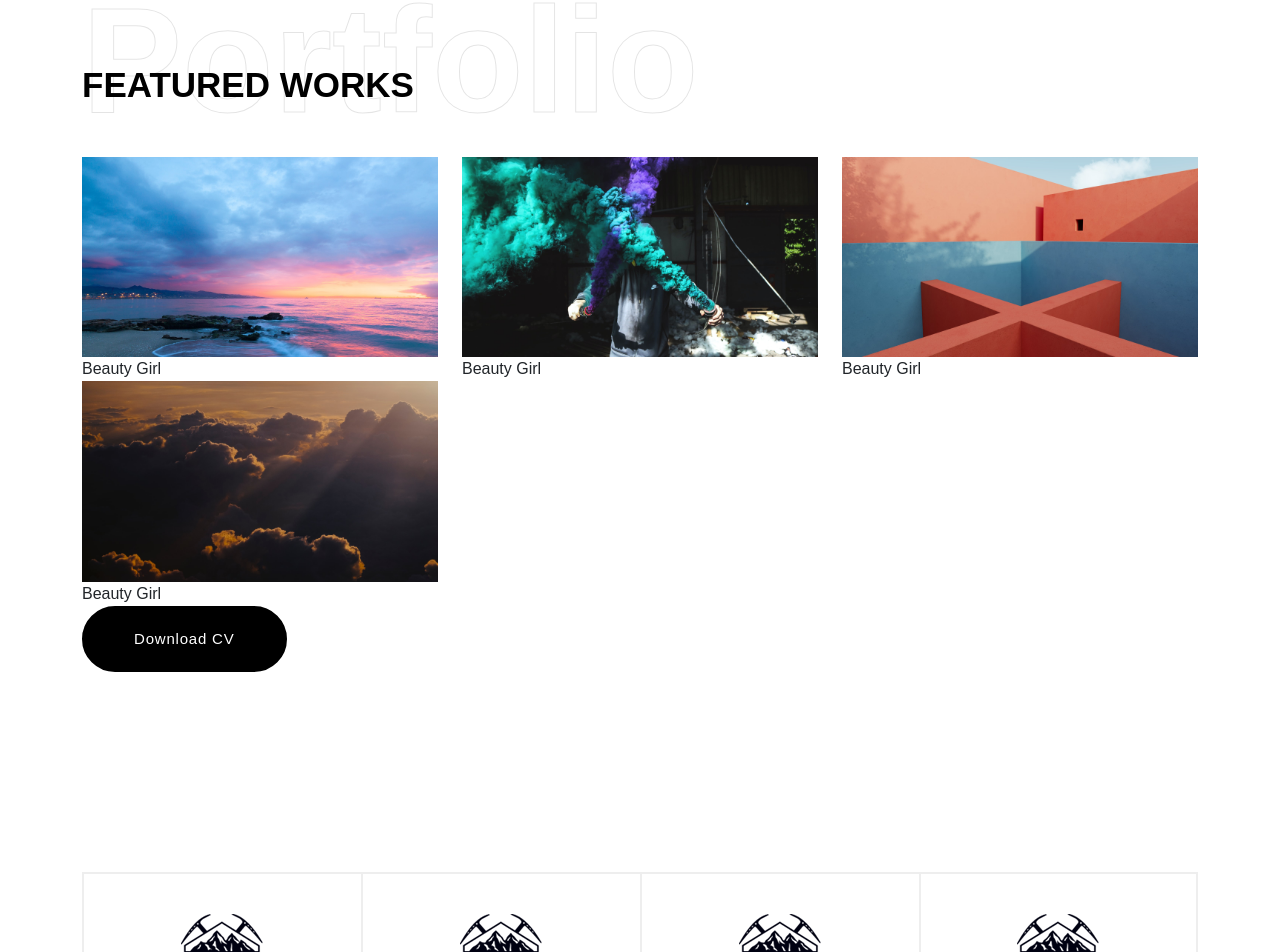
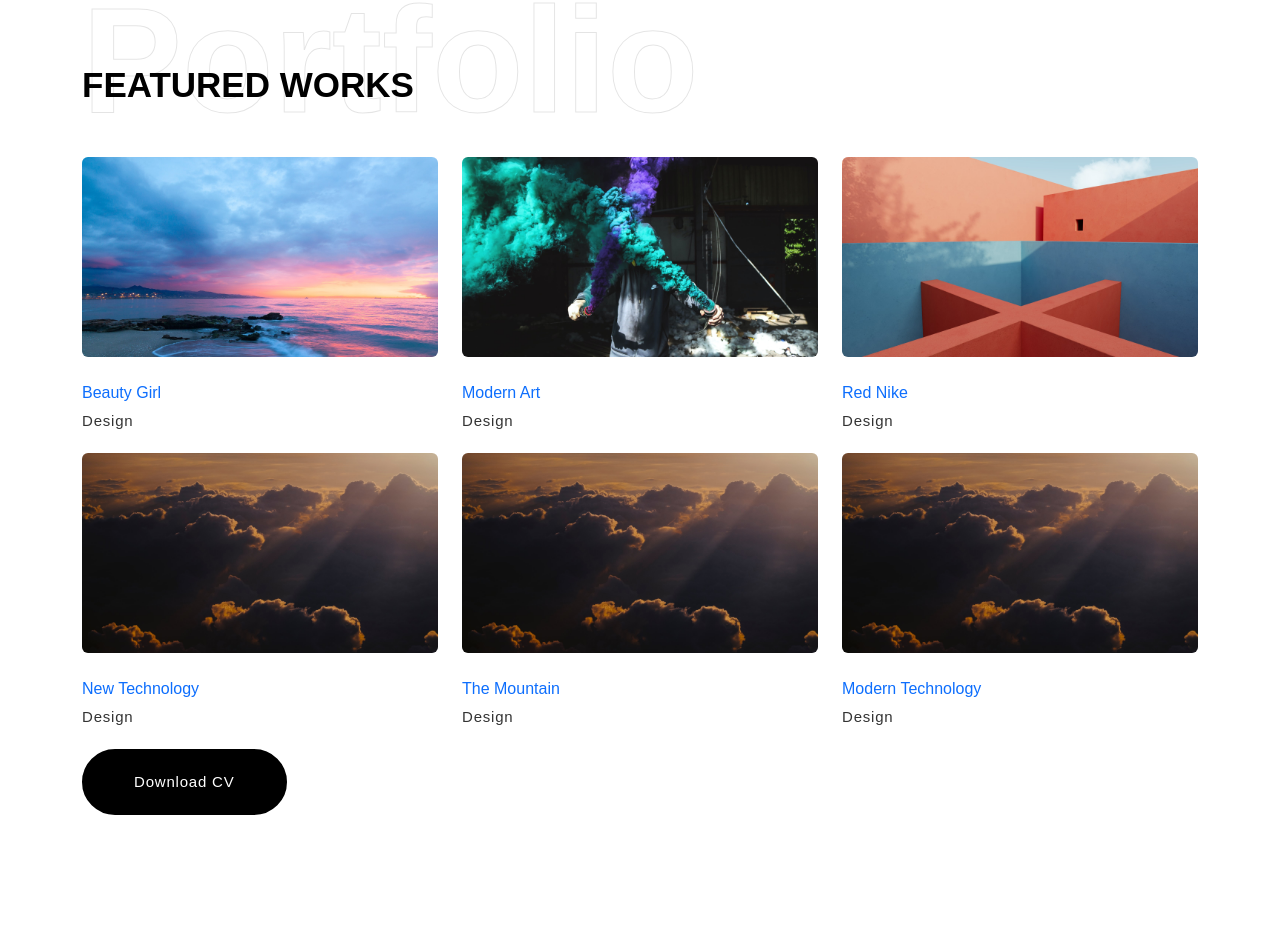
Before and after one commit to emranweb/react-personal-portfolio, a React (Create React App) app: page / in a window 1280 px wide. Shown: the part 2097-3049 px from the top of the page. Built offline with nearby package versions, Linux system fonts and the light colour scheme.

Commit message:
portfolio router

```diff
--- a/src/App.js
+++ b/src/App.js
@@ -27,11 +27,11 @@ const data = [
       info: "Aussies were developed on ranches in the western United States, and were seen as early as the 1800s. These pups are very focused, and need lots of attention, pawsitive reinforcement, and exercise. They can still be found working on the ranch, but also work as guide dogs, therapy dogs, drug detectors, and of course, man’s best friend. People often seek them out for their incredibly strong hunting abilities. They are excellent swimmers, too, so a nice lake or pool is A-OK! However, they do require regular exercise and would fit best with an active family.",
     },
 
-    images: [portfolio_image1],
+    images: [portfolio_image1, portfolio_image2],
   },
   {
     id: 2,
-    title: "Beauty Girl",
+    title: "Modern Art",
     thumb: portfolio_image2,
     details: {
       category: "Design",
@@ -40,11 +40,11 @@ const data = [
       info: "Aussies were developed on ranches in the western United States, and were seen as early as the 1800s. These pups are very focused, and need lots of attention, pawsitive reinforcement, and exercise. They can still be found working on the ranch, but also work as guide dogs, therapy dogs, drug detectors, and of course, man’s best friend. People often seek them out for their incredibly strong hunting abilities. They are excellent swimmers, too, so a nice lake or pool is A-OK! However, they do require regular exercise and would fit best with an active family.",
     },
 
-    images: [portfolio_image2],
+    images: [portfolio_image2, portfolio_image1],
   },
   {
     id: 3,
-    title: "Beauty Girl",
+    title: "Red Nike",
     thumb: portfolio_image3,
     details: {
       category: "Design",
@@ -57,7 +57,33 @@ const data = [
   },
   {
     id: 4,
-    title: "Beauty Girl",
+    title: "New Technology",
+    thumb: portfolio_image4,
+    details: {
+      category: "Design",
+      client: "Abc Cort",
+      imageby: "Abc",
+      info: "Aussies were developed on ranches in the western United States, and were seen as early as the 1800s. These pups are very focused, and need lots of attention, pawsitive reinforcement, and exercise. They can still be found working on the ranch, but also work as guide dogs, therapy dogs, drug detectors, and of course, man’s best friend. People often seek them out for their incredibly strong hunting abilities. They are excellent swimmers, too, so a nice lake or pool is A-OK! However, they do require regular exercise and would fit best with an active family.",
+    },
+
+    images: [portfolio_image4],
+  },
+  {
+    id: 5,
+    title: "The Mountain",
+    thumb: portfolio_image4,
+    details: {
+      category: "Design",
+      client: "Abc Cort",
+      imageby: "Abc",
+      info: "Aussies were developed on ranches in the western United States, and were seen as early as the 1800s. These pups are very focused, and need lots of attention, pawsitive reinforcement, and exercise. They can still be found working on the ranch, but also work as guide dogs, therapy dogs, drug detectors, and of course, man’s best friend. People often seek them out for their incredibly strong hunting abilities. They are excellent swimmers, too, so a nice lake or pool is A-OK! However, they do require regular exercise and would fit best with an active family.",
+    },
+
+    images: [portfolio_image4],
+  },
+  {
+    id: 6,
+    title: "Modern Technology",
     thumb: portfolio_image4,
     details: {
       category: "Design",
@@ -99,19 +125,14 @@ const userReducer = (state, action) => {
 function App() {
   const [portolio, setPortfolio] = useReducer(reducer, data);
   const [user, insertUser] = useReducer(userReducer, users);
-  console.log(user);
 
   return (
     <div className="App">
       <GlobalStyle />
       <Router>
         <Header />
+        <ProtectedRoute path="/admin" exact component={Admin}></ProtectedRoute>
         <Switch>
-          <ProtectedRoute
-            path="/admin"
-            exact
-            component={Admin}
-          ></ProtectedRoute>
           <Route
             path="/signin"
             exact
@@ -126,9 +147,9 @@ function App() {
           <Route
             path="/portfolio/:id"
             exact
-            render={() => (
-              <PortfolioCon.Provider value={{ count: setPortfolio }}>
-                <PortfolioDetails />
+            render={(props) => (
+              <PortfolioCon.Provider value={{ data: portolio }}>
+                <PortfolioDetails {...props} />
               </PortfolioCon.Provider>
             )}
           />
--- a/src/components/portfolio/index.js
+++ b/src/components/portfolio/index.js
@@ -1,11 +1,12 @@
 import React from "react";
 import { H4, P } from "../typography";
+import { Link } from "react-router-dom";
 
 const Portfolio = ({ item }) => {
   return (
     <div>
       <img className="img-fluid mb-4 rounded" src={item.thumb} alt="project1" />
-      <H4>{item.title}</H4>
+      <Link to={`/portfolio/${item.id}`}>{item.title}</Link>
       <P>{item.details.category}</P>
     </div>
   );
--- a/src/components/sidebar/index.js
+++ b/src/components/sidebar/index.js
@@ -1,10 +1,18 @@
 import React from "react";
 
+import SidebarStyle from "./sidebar.style";
+import { useHistory } from "react-router";
+
 export const Sidebar = () => {
+  const history = useHistory();
+
   return (
-    <div>
-      <p>Sidebar</p>
-    </div>
+    <SidebarStyle>
+      <li>Blog</li>
+      <li onClick={() => history.push("/admin/edit")}>Add</li>
+      <li>Edit</li>
+      <li>Delete</li>
+    </SidebarStyle>
   );
 };
 
--- a/src/components/sidebar/sidebar.style.js
+++ b/src/components/sidebar/sidebar.style.js
@@ -0,0 +1,13 @@
+import styled from "styled-components";
+
+const SidebarStyle = styled.ul`
+  list-style: none;
+  margin: 0px;
+  padding: 0px;
+  background-color: red;
+  display: flex;
+  flex-direction: column;
+  height: 100vh;
+`;
+
+export default SidebarStyle;
--- a/src/pages/HomePage.js
+++ b/src/pages/HomePage.js
@@ -23,6 +23,7 @@ import Contact from "../components/contact";
 
 import { useContext } from "react";
 import { PortfolioCon } from "../App";
+import Portfolio from "./../components/portfolio/index";
 
 const HomePage = () => {
   const PortData = useContext(PortfolioCon);
@@ -132,14 +133,7 @@ const HomePage = () => {
             {PortData.data.map((item) => {
               return (
                 <Col md={4} key={item.id}>
-                  <div>
-                    <img
-                      className="img-fluid"
-                      src={item.thumb}
-                      alt="port image"
-                    />
-                    <div>{item.title}</div>
-                  </div>
+                  <Portfolio item={item} />
                 </Col>
               );
             })}
--- a/src/pages/PortfolioDetails.js
+++ b/src/pages/PortfolioDetails.js
@@ -1,20 +1,43 @@
 import React from "react";
 import { useContext } from "react";
+import { Container, Row, Col } from "react-bootstrap";
 import { PortfolioCon } from "../App";
 
 const PortfolioDetails = (props) => {
-  const PortDispatch = useContext(PortfolioCon);
+  const { data } = useContext(PortfolioCon);
+  const newId = props.match.params.id;
+  const singledata = data.filter((item) => item.id == newId);
+  console.log(singledata);
+  const { id, title, details, images } = { ...singledata[0] };
 
-  console.log(props);
   return (
-    <div>
-      <h1
-        onClick={() =>
-          PortDispatch.count({ type: "add", payload: { name: "test" } })
-        }
-      >
-        Portfolio Details
-      </h1>
+    <div className="portfolio-container">
+      <Container>
+        <Row>
+          <Col md={12}>
+            <div className="portfolio-details-title">
+              <h2>{title}</h2>
+              <hr />
+            </div>
+            <div className="portfolio-details-info">
+              <h4>Details</h4>
+              <ul>
+                <li>Catetegory : {details.category}</li>
+                <li>client : {details.client}</li>
+                <li>imageby : {details.imageby}</li>
+              </ul>
+              <p>{details.info}</p>
+            </div>
+            <div className="portfolio-details-images">
+              {images.map((item) => {
+                return (
+                  <img className="img-fluid" key={id} src={item} alt="port" />
+                );
+              })}
+            </div>
+          </Col>
+        </Row>
+      </Container>
     </div>
   );
 };
--- a/src/pages/admin.js
+++ b/src/pages/admin.js
@@ -1,7 +1,20 @@
 import React from "react";
+import { Col, Container, Row } from "react-bootstrap";
+import Sidebar from "../components/sidebar";
 
 const Admin = () => {
-  return <h1>Admin Panal</h1>;
+  return (
+    <div>
+      <Container>
+        <Row>
+          <Col lg={4}>
+            <Sidebar />
+          </Col>
+          <Col lg={8}></Col>
+        </Row>
+      </Container>
+    </div>
+  );
 };
 
 export default Admin;
```
Also changed, not shown: src/components/blogedit/index.js (added, +7 -0 lines), src/components/blogedit/edit.style.js (added).
